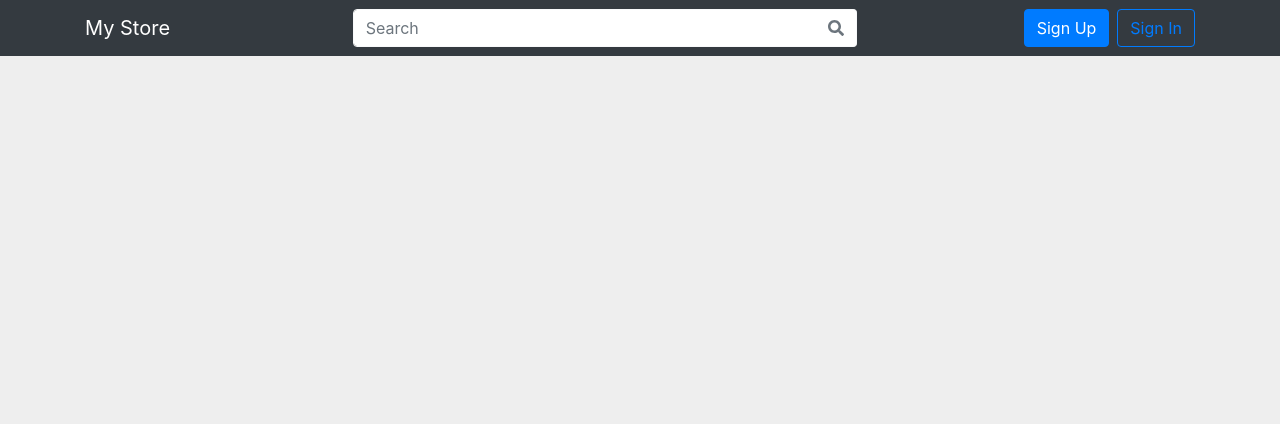
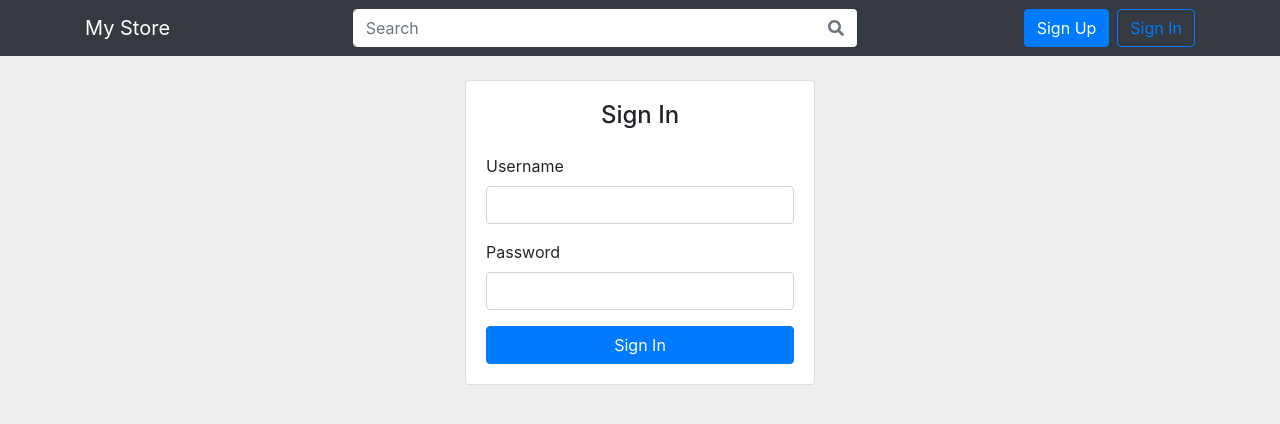
Before and after one commit to abdellatifLabr/mystore-react, a React (Create React App) app: page /signin in a window 1280 px wide. Shown: the top 424 px of the page. Built offline with nearby package versions, Linux system fonts and the light colour scheme.

Commit message:
User sign in & sign out fix

```diff
--- a/src/App.jsx
+++ b/src/App.jsx
@@ -6,6 +6,7 @@ import { Container } from 'react-bootstrap';
 import Navigation from './components/Navigation';
 import HomePage from './pages/HomePage';
 import SignUpPage from './pages/SignUpPage';
+import SignInPage from './pages/SignInPage';
 import UserVerificationAlert from './components/UserVerificationAlert';
 import ActivationPage from './pages/ActivationPage';
 
@@ -19,6 +20,7 @@ class App extends Component {
           <Switch>
             <Route path="/" component={HomePage} exact />
             <Route path="/signup" component={SignUpPage} exact />
+            <Route path="/signin" component={SignInPage} exact />
             <Route path="/activate/:token" component={ActivationPage} exact />
           </Switch>
         </Container>
--- a/src/components/Navigation.jsx
+++ b/src/components/Navigation.jsx
@@ -20,9 +20,15 @@ import userProvider from '../providers/user.provider';
 class Navigation extends Component {
   state = {};
 
+  constructor(props) {
+    super(props);
+
+    this.onSignOutClick = this.onSignOutClick.bind(this);
+  }
+
   onSignOutClick() {
     userProvider.signOut()
-      .then(() => this.history.push('/'));
+      .then(() => this.props.history.push('/'));
   }
 
   render() {
@@ -63,7 +69,9 @@ class Navigation extends Component {
                   <Link to="/signup">
                     <Button variant="primary" className="mr-sm-2">Sign Up</Button>
                   </Link>
-                  <Button variant="outline-primary">Sign In</Button>
+                  <Link to="/signin">
+                    <Button variant="outline-primary">Sign In</Button>
+                  </Link>
                 </Nav>
             }
           </Navbar.Collapse>
--- /dev/null
+++ b/src/components/SignInForm.jsx
@@ -0,0 +1,126 @@
+import React, { Component } from 'react';
+import { connect } from 'react-redux';
+import { withRouter } from 'react-router-dom';
+import { Form, Button } from 'react-bootstrap';
+import { FontAwesomeIcon } from '@fortawesome/react-fontawesome';
+import { faCircleNotch } from '@fortawesome/free-solid-svg-icons';
+
+import userProvider from '../providers/user.provider';
+import { setUser } from '../store/actions/user.actions';
+
+class SignInForm extends Component {
+  state = {
+    loading: false,
+    errors: {},
+    signInFormData: {
+      username: '',
+      password: ''
+    }
+  };
+
+  constructor(props) {
+    super(props);
+
+    this.handleChange = this.handleChange.bind(this);
+    this.onSignInFormSubmit = this.onSignInFormSubmit.bind(this);
+  }
+
+  onSignInFormSubmit(e) {
+    e.preventDefault();
+
+    this.setState({
+      errors: {},
+      loading: true
+    });
+
+    let { username, password } = this.state.signInFormData;
+    this.signIn(username, password)
+      .then(() => this.props.history.push('/'));
+  }
+
+  async signIn(username, password) {
+    let { success, errors } = await userProvider.signIn(username, password);
+
+    this.setState({ loading: false });
+
+    if (errors) this.setState({ errors });
+
+    if (success) {
+      let user = await userProvider.me();
+      this.props.setUser(user);
+    }
+  }
+
+  handleChange(e) {
+    let field = e.target.name;
+    let value = e.target.value;
+    this.setState(state => {
+      return {
+        signInFormData: {
+          ...state.signInFormData,
+          [field]: value
+        }
+      }
+    });
+  }
+
+  getErrorFeedbackDOM(fieldName) {
+    if (this.state.errors[fieldName]) {
+      return (
+        <ul className="text-danger">
+          {
+            this.state.errors[fieldName].map(error => (
+              <li key={error.code}>{ error.message }</li>
+            ))
+          }
+        </ul>
+      )
+    }
+    return;
+  }
+
+  render() {
+    return (
+      <Form onSubmit={this.onSignInFormSubmit}>
+        <Form.Group>
+          <Form.Label htmlFor="username">Username</Form.Label>
+          <Form.Control
+            type="text"
+            name="username"
+            id="username"
+            required
+            onChange={this.handleChange}
+            isInvalid={this.state.errors['username']}
+          />
+          <Form.Control.Feedback type="invalid">
+            { this.getErrorFeedbackDOM('username') }
+          </Form.Control.Feedback>
+        </Form.Group>
+        <Form.Group>
+          <Form.Label htmlFor="password">Password</Form.Label>
+          <Form.Control
+            type="password"
+            name="password"
+            id="password"
+            required
+            onChange={this.handleChange}
+            isInvalid={this.state.errors['password']}
+          />
+          <Form.Control.Feedback type="invalid">
+            { this.getErrorFeedbackDOM('password') }
+          </Form.Control.Feedback>
+        </Form.Group>
+        { this.getErrorFeedbackDOM('nonFieldErrors') }
+        <Button type="submit" block>
+          {
+            this.state.loading
+            ? <FontAwesomeIcon icon={faCircleNotch} spin></FontAwesomeIcon>
+            : 'Sign In'
+          }
+        </Button>
+      </Form>
+    );
+  }
+}
+
+export default connect(null, { setUser })(withRouter(SignInForm));
--- a/src/graphql/mutations/user.mutations.js
+++ b/src/graphql/mutations/user.mutations.js
@@ -17,6 +17,17 @@ export const SIGN_UP = gql`
       password1: $password1,
       password2: $password2
     ) {
+      success
+      errors
+      token
+      refreshToken
+    }
+  }
+`;
+
+export const SIGN_IN = gql`
+  mutation SignIn($username: String!, $password: String!) {
+    tokenAuth(username: $username, password: $password) {
       success
       errors
       token
--- /dev/null
+++ b/src/pages/SignInPage.jsx
@@ -0,0 +1,23 @@
+import React, { Component } from 'react';
+import { Row, Col, Card } from 'react-bootstrap';
+
+import SignInForm from '../components/SignInForm';
+
+class SignInPage extends Component {
+  render() {
+    return (
+      <Row>
+        <Col md={{ span: 4, offset: 4 }}>
+          <Card>
+            <Card.Body>
+              <h4 className="text-center mb-4">Sign In</h4>
+              <SignInForm />
+            </Card.Body>
+          </Card>
+        </Col>
+      </Row>
+    );
+  }
+}
+
+export default SignInPage;
--- a/src/providers/user.provider.js
+++ b/src/providers/user.provider.js
@@ -13,6 +13,21 @@ class UserProvider {
       variables: { ...user }
     });
     let data = res.data.register;
+
+    if (data.success) {
+      localStorage.setItem('access', data.token);
+      localStorage.setItem('refresh', data.refreshToken);
+    }
+
+    return data;
+  }
+
+  async signIn(username, password) {
+    let res = await apollo.mutate({
+      mutation: mutations.SIGN_IN,
+      variables: { username, password }
+    });
+    let data = res.data.tokenAuth;
 
     if (data.success) {
       localStorage.setItem('access', data.token);
```
